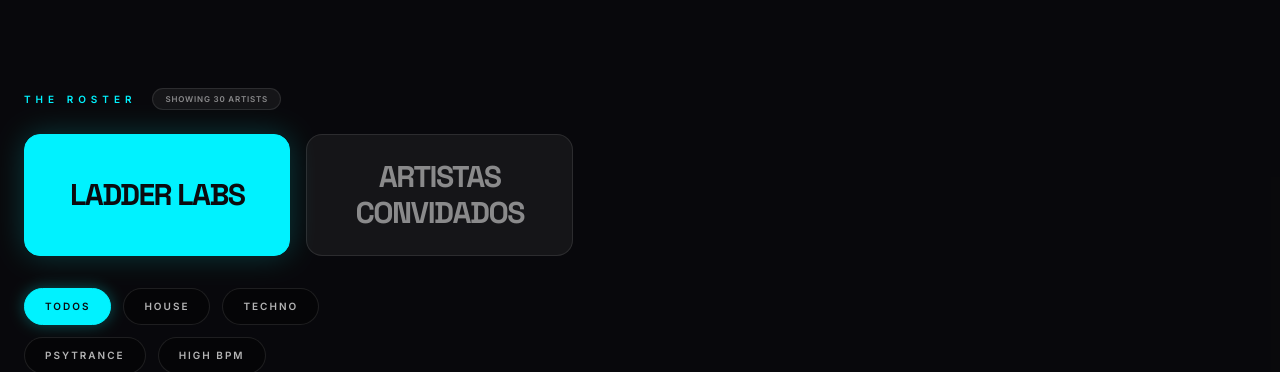
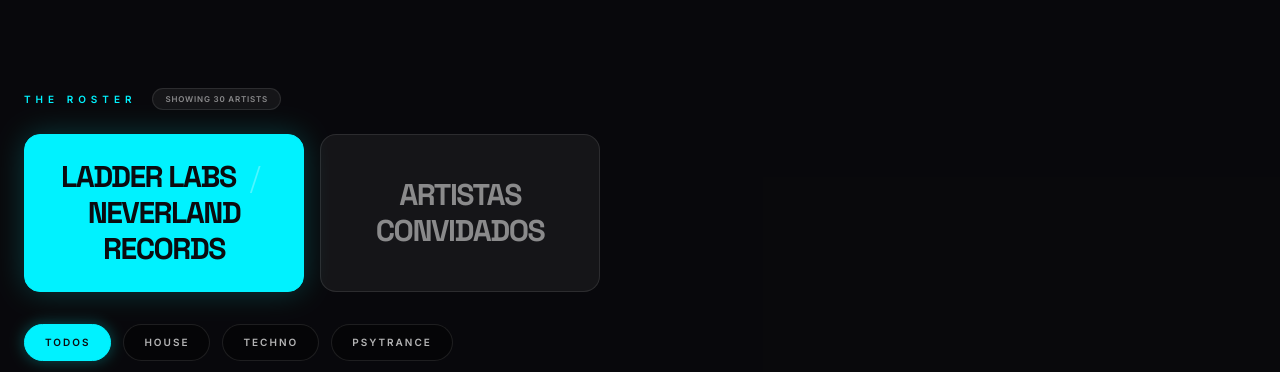
Before and after one commit to labsladder-crypto/ladder-labs-agency, a React (Vite) app: page / in a window 1280 px wide. Shown: the part 840-1212 px from the top of the page. Built offline with nearby package versions, Linux system fonts and the light colour scheme.

Commit message:
style: update ladder labs button text to include neverland records

```diff
--- a/src/App.tsx
+++ b/src/App.tsx
@@ -1138,7 +1138,7 @@
                       : "bg-white/5 text-white/50 border-white/10 hover:bg-white/10 hover:text-white"
                       }`}
                   >
-                    LADDER LABS
+                    LADDER LABS <span className="text-white/30 font-light mx-2">/</span> NEVERLAND RECORDS
                   </button>
                   <button
                     onClick={() => setRosterView("guests")}
```
